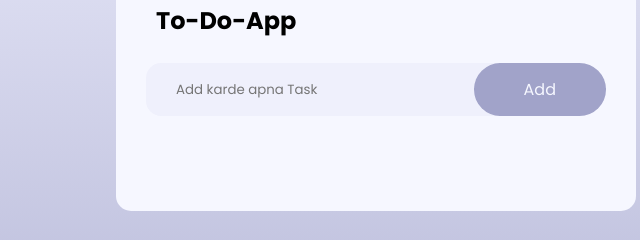
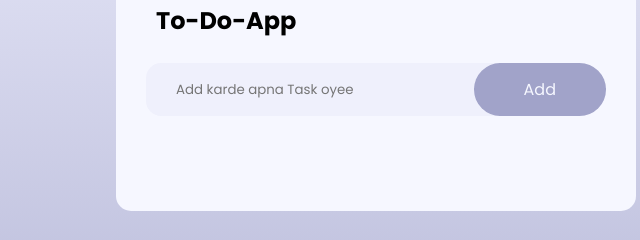
Before and after one commit to AbdullahAslam1207/devops_project, a plain HTML site: page index.html in a window 1280 px wide. Shown: the part 167-407 px from the top of the page, 264-904 px from the left. Drawn offline with Linux system fonts and the light colour scheme.

Commit message:
Updated index again

```diff
--- a/index.html
+++ b/index.html
@@ -13,7 +13,7 @@
             <h2>To-Do-App</h2>
 
             <div class="row">
-                <input type="text" placeholder="Add karde apna Task" id="input-box">
+                <input type="text" placeholder="Add karde apna Task oyee" id="input-box">
                 <button onclick="addTask()" >Add</button>
             </div>
 
```
